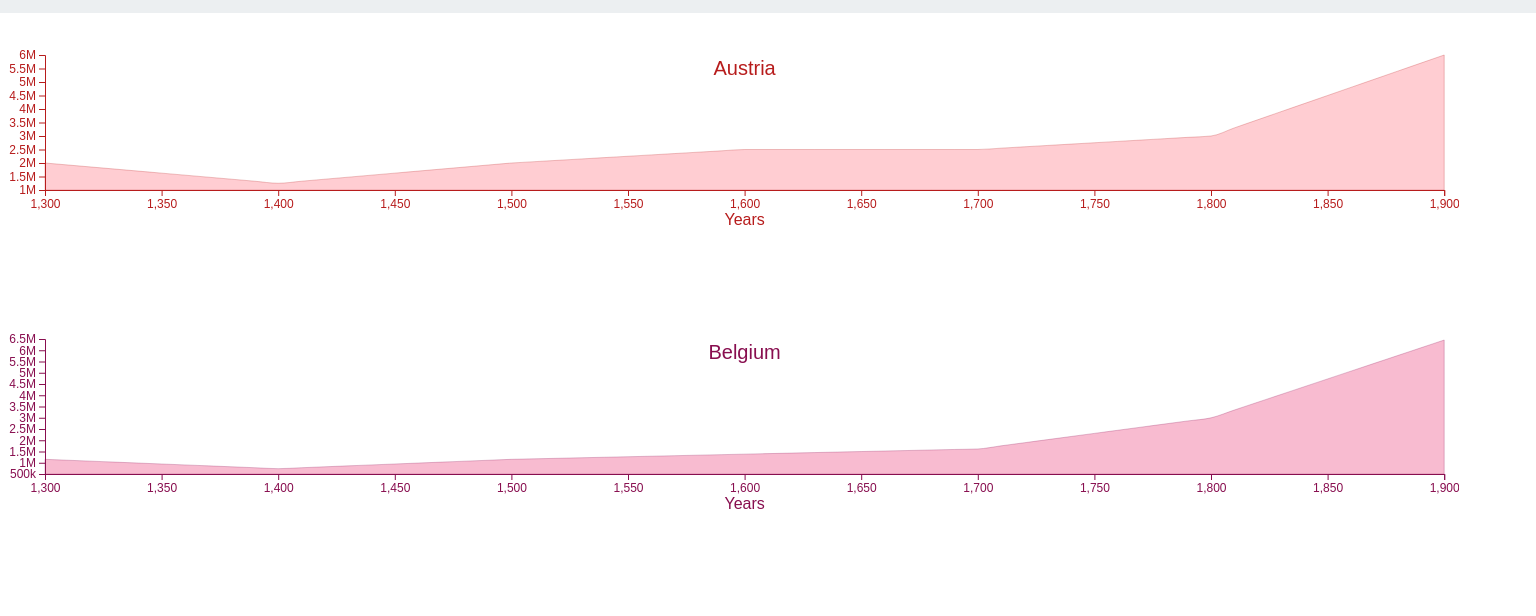
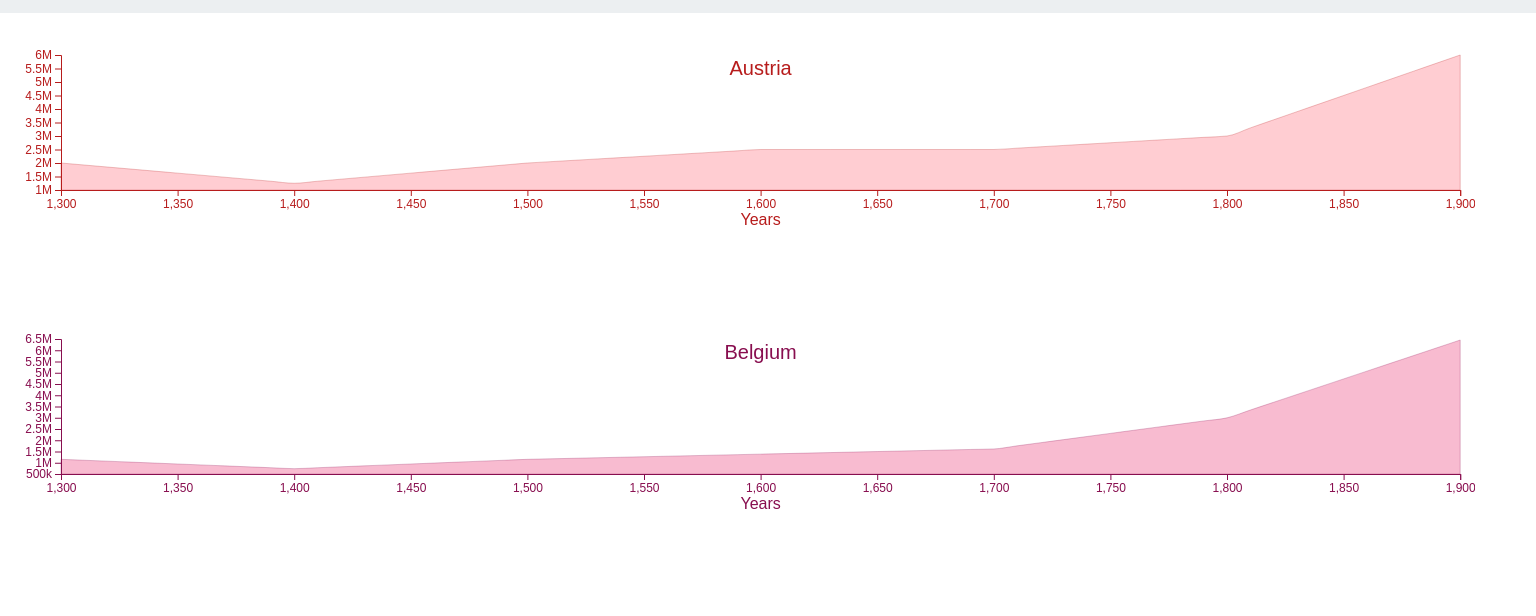
Before and after one commit to Popooov/Europe-population-charts, a plain HTML site: page index.html in a window 1536 px wide. Shown: the part 107-723 px from the top of the page. Drawn offline with nearby package versions, Linux system fonts and the light colour scheme.

Commit message:
Fix margin on big screens

```diff
--- a/styles.css
+++ b/styles.css
@@ -135,6 +135,10 @@ svg g ~ text {
         font-size: .75rem;
     }
 
+    #wrapper {
+        margin-left: 1em;
+    }
+
     svg g ~ text {
         font-size: 1rem;
     }
```
